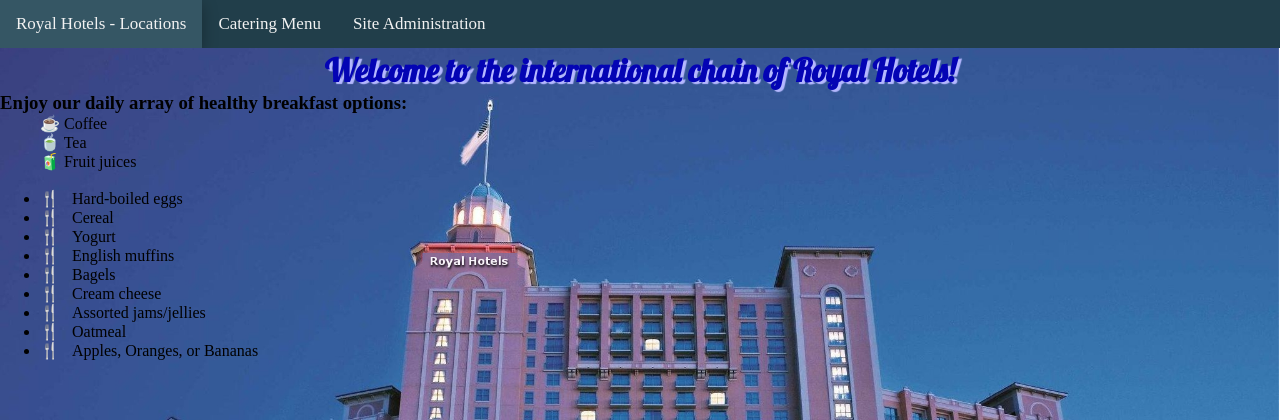
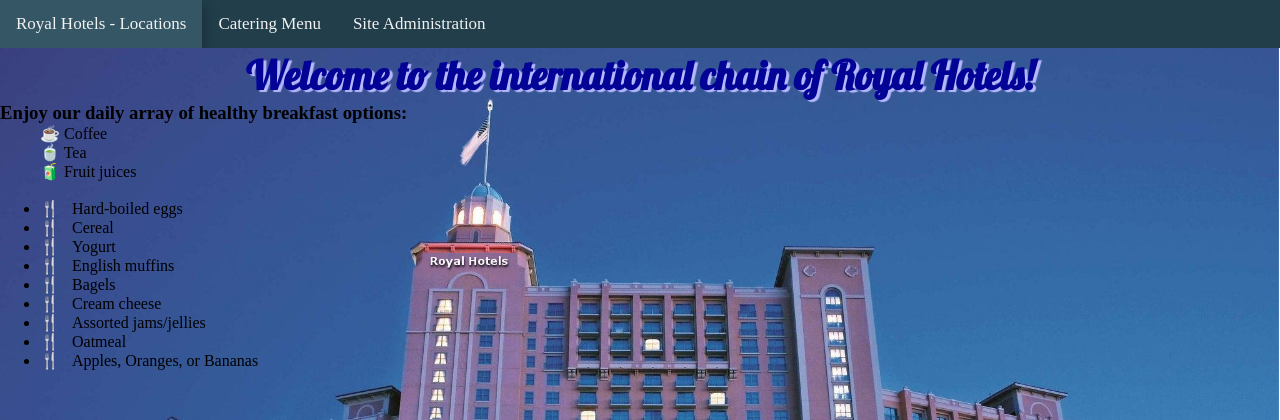
Before and after one commit to MyraReeves/DjangoProject1, a Django app: page / in a window 1280 px wide. Shown: the top 420 px of the page. Run offline with Django 5.2, Linux system fonts and the light colour scheme.

Commit message:
Adjusts header font size and color

```diff
--- a/src/mainapp/assets/css/style.css
+++ b/src/mainapp/assets/css/style.css
@@ -10,33 +10,40 @@ body {
 	position: relative;
 	overflow: hidden;
 }
+
 html, body {
     height: 100%;
     margin: 0;
 	padding: 0;
 }
+
 p {
 	padding: 2px 16px;
 	font-size: 15px;
 	font-family: 'Lato', Georgia, sans-serif;
 	color: #666666;
 }
+
 h1 {
-    color: #0404B4;
+    color: #030396;
     font-family: 'Lobster';
+    font-size: 30pt;
     text-shadow: 3px 2px 1px rgba(181, 184, 255, 1);
     margin:0 auto;
 }
+
 h2 {
     color: #0404B4;
     font-weight: 900;
     font-family: 'Roboto', sans-serif;
     text-align: center;
 }
+
 h2 span {
     font-variant: small-caps;
     padding: 2px 16px;
 }
+
 .container {
     padding: 2px 16px;
 }
@@ -50,6 +57,7 @@ h2 span {
 .box>* {
 	flex: 1 1 160px;
 }
+
 .center-img {
     display: block;
     margin-top: 5%;
@@ -58,6 +66,7 @@ h2 span {
     margin-right: auto;
     width: 70%;
 }
+
 ul.topnav {
     list-style-type: none;
     margin: 0;
@@ -92,10 +101,14 @@ ul.topnav li a:hover {
 ul.topnav li.icon {
 	display: none;
 }
+
+
 .header-title {
 	padding: 2px 16px;
 	text-align: center;
 }
+
+
 .price {
 	padding: 0px 0px;
 	display: flex;
@@ -167,6 +180,7 @@ ul.topnav li.icon {
     align-items: center;
     width: 100%;
 }
+
 .btn {
 	flex-grow: 2;
     justify-content: center;
@@ -184,6 +198,7 @@ ul.topnav li.icon {
     border: 2px solid silver;
     border-radius: 5px;
 }
+
 .btn:hover {
     background-color: #355664;
     color: white;
@@ -191,6 +206,7 @@ ul.topnav li.icon {
     box-shadow: 0 5px 15px rgba(0,0,0,0.3);
 	transition: opacity 0.3s ease-in-out;
 }
+
 input[type="submit"] {
     flex-grow: 1;
     width: 10%;
@@ -215,6 +231,8 @@ input[type="submit"]:hover {
     box-shadow: 0 5px 15px rgba(0,0,0,0.3);
 	transition: opacity 0.3s ease-in-out;
 }
+
+
 select {
 	padding: 4px 10px;
 	width: 40%;
@@ -224,6 +242,8 @@ select {
     border-radius: 5px;
     box-shadow: 0 0 10px #E8E8E8 inset;
 }
+
+
 input, textarea {
     width: 100%;
     margin: 1% 0 0 0;
@@ -233,6 +253,8 @@ input, textarea {
     border-radius: 5px;
     border: 2px solid silver;
 }
+
+
 label {
 	display: inline-block;
     width: 95%;
@@ -242,6 +264,8 @@ label {
     line-height: 18px;
     font-size: 20px;
 }
+
+
 #block-footer {
     clear: both;
     display: flex;
@@ -261,25 +285,30 @@ label {
     line-height: 10px;
 	font-family:'PT Sans', Arial, Helvetica, sans-serif;
 }
+
 #footer-left {
     width: 40%;
     text-align: right;
 }
+
 #block-footer{
 	float:left;
 	clear:both;
 	width:100%;
 }
+
 #block-footer a {
 	color: white;
 	text-shadow: 0 -1px 0 rgba(0, 0, 0, 0.25);
 	text-decoration: none;
 	outline: medium none;
 }
+
 #block-footer a:hover {
     color: #CABE96;
     text-shadow: 0 1px 0 rgba(255, 255, 255, 0.2);
 }
+
 .bg_img {
     background-color: lightblue;
     background-image: url('/static/images/hotel_img3.jpg');
```
